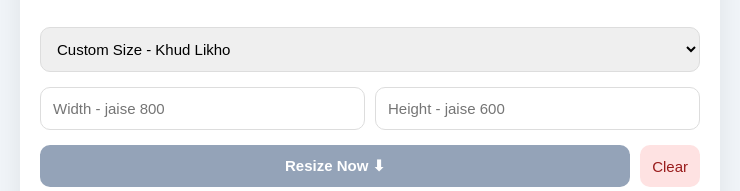
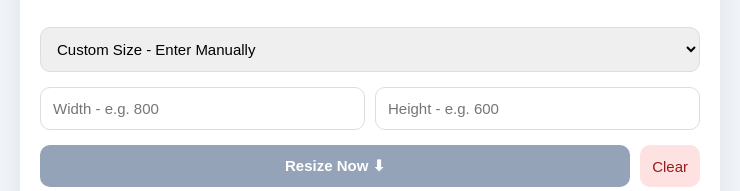
Before and after one commit to janhizbullah98-art/Image-To-PDF, a plain HTML site: page resize.html in a window 1280 px wide. Shown: the part 355-546 px from the top of the page, 270-1010 px from the left. Drawn offline with Linux system fonts and the light colour scheme.

Commit message:
Update placeholder text and alert messages in resize.html

```diff
--- a/resize.html
+++ b/resize.html
@@ -86,7 +86,7 @@ footer{text-align:center;padding:20px;color:#94a3b8;font-size:13px}
 <div id="preview"></div>
 <div class="controls">
 <select id="preset" onchange="setPreset()">
-<option value="">Custom Size - Khud Likho</option>
+<option value="">Custom Size - Enter Manually</option>
 <option value="300,300">Passport - 300 x 300</option>
 <option value="800,800">Instagram Post - 800 x 800</option>
 <option value="1080,1080">Instagram HD - 1080 x 1080</option>
@@ -95,8 +95,8 @@ footer{text-align:center;padding:20px;color:#94a3b8;font-size:13px}
 </select>
 </div>
 <div class="controls">
-<input type="number" id="newW" placeholder="Width - jaise 800">
-<input type="number" id="newH" placeholder="Height - jaise 600">
+<input type="number" id="newW" placeholder="Width - e.g. 800">
+<input type="number" id="newH" placeholder="Height - e.g. 600">
 </div>
 <div class="controls">
 <button id="resizeBtn" disabled>Resize Now ⬇</button>
@@ -153,7 +153,7 @@ document.getElementById('clearBtn').onclick = () => {
 resizeBtn.onclick = async () => {
   let w = parseInt(document.getElementById('newW').value);
   let h = parseInt(document.getElementById('newH').value);
-  if(!w || !h){ alert('Pehle Width aur Height likho!'); return; }
+  if(!w || !h){ alert('Please enter Width and Height first!'); return; }
   status.innerText = "Resizing... Please Wait...";
   let cards = preview.querySelectorAll('.img-card');
   for(let i=0;i<filesList.length;i++){
```
